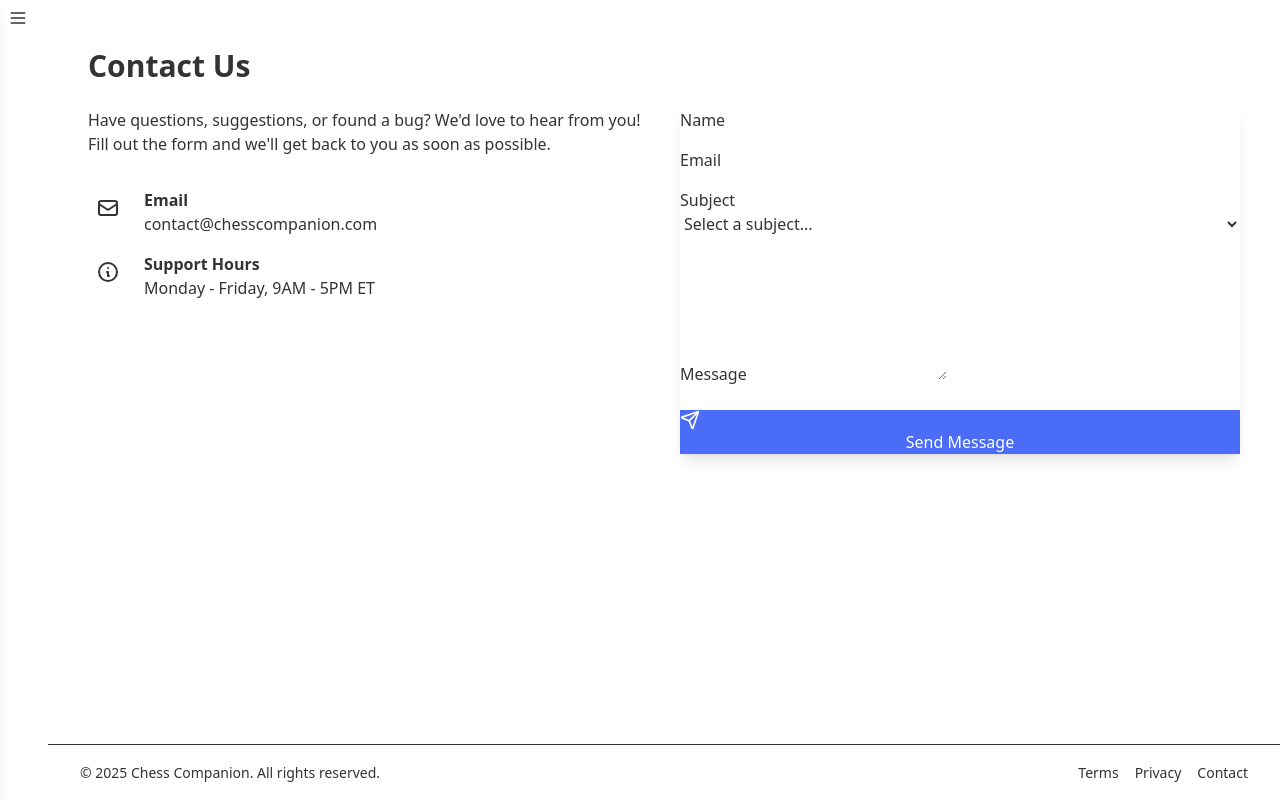
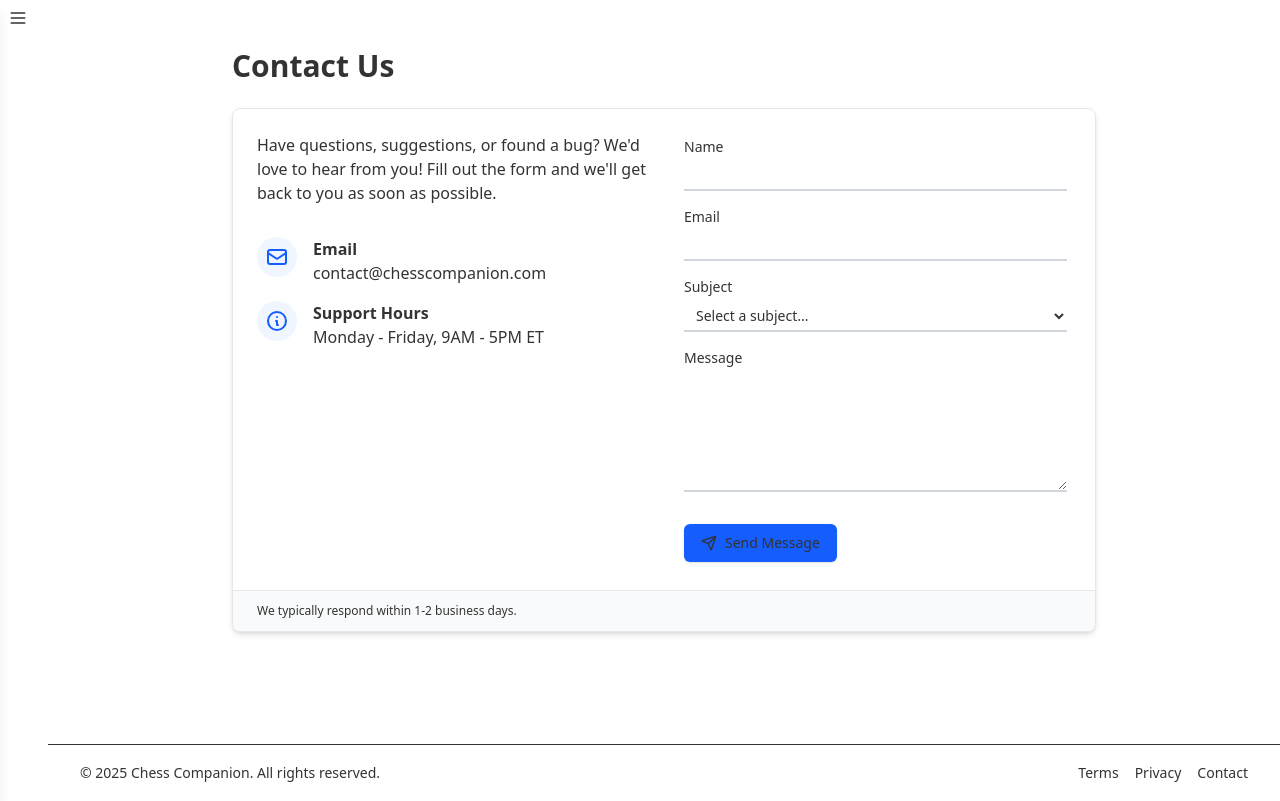
Before and after one commit to KalyanAbbaraju/chess-rating, a Next.js app: page /contact in a window 1280 px wide. Built offline with nearby package versions, Linux system fonts and the light colour scheme.

Commit message:
Linter fixes

```diff
--- a/src/app/contact/page.tsx
+++ b/src/app/contact/page.tsx
@@ -13,7 +13,7 @@
 
   const [isSubmitting, setIsSubmitting] = useState(false);
   const [isSubmitted, setIsSubmitted] = useState(false);
-  const [error, setError] = useState('');
+  // const [error, setError] = useState('');
 
   const handleChange = (e: React.ChangeEvent<HTMLInputElement | HTMLTextAreaElement | HTMLSelectElement>) => {
     setFormState({
@@ -25,7 +25,7 @@
   const handleSubmit = async (e: React.FormEvent) => {
     e.preventDefault();
     setIsSubmitting(true);
-    setError('');
+    // setError('');
 
     // Simulate API call
     setTimeout(() => {
@@ -47,18 +47,20 @@
   };
 
   return (
-    <div className="container mx-auto py-6 px-4">
+    <div className="container mx-auto py-6 px-4 max-w-4xl">
       <h1 className="text-3xl font-bold mb-6">Contact Us</h1>
 
+      <div className="bg-white rounded-lg shadow-md border border-gray-200 overflow-hidden">
+        <div className="p-6">
           <div className="grid grid-cols-1 md:grid-cols-2 gap-8">
             <div>
               <p className="mb-6 text-gray-700">
-            Have questions, suggestions, or found a bug? We'd love to hear from you! Fill out the form and we'll get back to you as soon as possible.
+                Have questions, suggestions, or found a bug? We&apos;d love to hear from you! Fill out the form and we&apos;ll get back to you as soon as possible.
               </p>
 
               <div className="space-y-4 mt-8">
                 <div className="flex items-start space-x-4">
-              <div className="bg-primary/10 p-2 rounded-full text-primary">
+                  <div className="bg-blue-50 p-2 rounded-full text-blue-600">
                     <svg xmlns="http://www.w3.org/2000/svg" className="h-6 w-6" fill="none" viewBox="0 0 24 24" stroke="currentColor">
                       <path strokeLinecap="round" strokeLinejoin="round" strokeWidth={2} d="M3 8l7.89 5.26a2 2 0 002.22 0L21 8M5 19h14a2 2 0 002-2V7a2 2 0 00-2-2H5a2 2 0 00-2 2v10a2 2 0 002 2z" />
                     </svg>
@@ -70,7 +72,7 @@
                 </div>
 
                 <div className="flex items-start space-x-4">
-              <div className="bg-primary/10 p-2 rounded-full text-primary">
+                  <div className="bg-blue-50 p-2 rounded-full text-blue-600">
                     <svg xmlns="http://www.w3.org/2000/svg" className="h-6 w-6" fill="none" viewBox="0 0 24 24" stroke="currentColor">
                       <path strokeLinecap="round" strokeLinejoin="round" strokeWidth={2} d="M13 16h-1v-4h-1m1-4h.01M21 12a9 9 0 11-18 0 9 9 0 0118 0z" />
                     </svg>
@@ -83,55 +85,54 @@
               </div>
             </div>
 
-        <div className="card bg-base-100 shadow-lg">
-          <div className="card-body">
+            <div className="bg-white p-1">
               {isSubmitted ? (
-              <div className="flex flex-col items-center justify-center py-8">
-                <div className="w-16 h-16 bg-success/20 rounded-full flex items-center justify-center mb-4">
-                  <Check className="h-8 w-8 text-success" />
+                <div className="flex flex-col items-center justify-center py-8 bg-blue-50 rounded-lg p-4">
+                  <div className="w-16 h-16 bg-green-100 rounded-full flex items-center justify-center mb-4">
+                    <Check className="h-8 w-8 text-green-600" />
                   </div>
                   <h3 className="text-xl font-semibold text-center">Message Sent!</h3>
                   <p className="text-center text-gray-600 mt-2">
-                  Thank you for contacting us. We'll get back to you soon.
+                    Thank you for contacting us. We&apos;ll get back to you soon.
                   </p>
                 </div>
               ) : (
-              <form onSubmit={handleSubmit}>
-                <div className="form-control mb-4">
-                  <label className="label">
-                    <span className="label-text">Name</span>
+                <form onSubmit={handleSubmit} className="space-y-4">
+                  <div>
+                    <label className="block text-sm font-medium text-gray-700 mb-1">
+                      Name
                     </label>
                     <input
                       type="text"
                       name="name"
-                    className="input input-bordered"
+                      className="block w-full px-2 py-1 border-0 border-b-2 border-gray-300 focus:border-b-2 focus:border-blue-500 focus:outline-none focus:ring-0 text-sm"
                       value={formState.name}
                       onChange={handleChange}
                       required
                     />
                   </div>
 
-                <div className="form-control mb-4">
-                  <label className="label">
-                    <span className="label-text">Email</span>
+                  <div>
+                    <label className="block text-sm font-medium text-gray-700 mb-1">
+                      Email
                     </label>
                     <input
                       type="email"
                       name="email"
-                    className="input input-bordered"
+                      className="block w-full px-2 py-1 border-0 border-b-2 border-gray-300 focus:border-b-2 focus:border-blue-500 focus:outline-none focus:ring-0 text-sm"
                       value={formState.email}
                       onChange={handleChange}
                       required
                     />
                   </div>
 
-                <div className="form-control mb-4">
-                  <label className="label">
-                    <span className="label-text">Subject</span>
+                  <div>
+                    <label className="block text-sm font-medium text-gray-700 mb-1">
+                      Subject
                     </label>
                     <select
                       name="subject"
-                    className="select select-bordered w-full"
+                      className="block w-full px-2 py-1 border-0 border-b-2 border-gray-300 focus:border-b-2 focus:border-blue-500 focus:outline-none focus:ring-0 text-sm bg-transparent"
                       value={formState.subject}
                       onChange={handleChange}
                       required
@@ -145,41 +146,49 @@
                     </select>
                   </div>
 
-                <div className="form-control mb-6">
-                  <label className="label">
-                    <span className="label-text">Message</span>
+                  <div>
+                    <label className="block text-sm font-medium text-gray-700 mb-1">
+                      Message
                     </label>
                     <textarea
                       name="message"
-                    className="textarea textarea-bordered h-32"
+                      className="block w-full px-2 py-1 border-0 border-b-2 border-gray-300 focus:border-b-2 focus:border-blue-500 focus:outline-none focus:ring-0 text-sm min-h-[120px]"
                       value={formState.message}
                       onChange={handleChange}
                       required
                     ></textarea>
                   </div>
 
-                {error && (
-                  <div className="alert alert-error mb-4">
-                    <svg xmlns="http://www.w3.org/2000/svg" className="h-6 w-6 shrink-0" fill="none" viewBox="0 0 24 24" stroke="currentColor">
-                      <path strokeLinecap="round" strokeLinejoin="round" strokeWidth="2" d="M10 14l2-2m0 0l2-2m-2 2l-2-2m2 2l2 2m7-2a9 9 0 11-18 0 9 9 0 0118 0z" />
-                    </svg>
-                    <span>{error}</span>
-                  </div>
-                )}
-
                   <button
                     type="submit"
-                  className={`btn btn-primary w-full ${isSubmitting ? 'loading' : ''}`}
                     disabled={isSubmitting}
+                    className="inline-flex items-center px-4 py-2 border border-transparent text-sm font-medium rounded-md shadow-sm text-white bg-blue-600 hover:bg-blue-700 focus:outline-none focus:ring-2 focus:ring-offset-2 focus:ring-blue-500 mt-4"
                   >
-                  {!isSubmitting && <Send className="h-5 w-5 mr-2" />}
-                  {isSubmitting ? 'Sending...' : 'Send Message'}
+                    {isSubmitting ? (
+                      <>
+                        <svg className="animate-spin -ml-1 mr-2 h-4 w-4 text-white" xmlns="http://www.w3.org/2000/svg" fill="none" viewBox="0 0 24 24">
+                          <circle className="opacity-25" cx="12" cy="12" r="10" stroke="currentColor" strokeWidth="4"></circle>
+                          <path className="opacity-75" fill="currentColor" d="M4 12a8 8 0 018-8V0C5.373 0 0 5.373 0 12h4zm2 5.291A7.962 7.962 0 014 12H0c0 3.042 1.135 5.824 3 7.938l3-2.647z"></path>
+                        </svg>
+                        Sending...
+                      </>
+                    ) : (
+                      <>
+                        <Send className="w-4 h-4 mr-2" />
+                        Send Message
+                      </>
+                    )}
                   </button>
                 </form>
               )}
             </div>
           </div>
         </div>
+
+        <div className="px-6 py-3 bg-gray-50 border-t border-gray-200 flex justify-between items-center text-xs text-gray-500">
+          <span>We typically respond within 1-2 business days.</span>
+        </div>
+      </div>
     </div>
   );
 }
--- a/src/app/page.tsx
+++ b/src/app/page.tsx
@@ -1,5 +1,4 @@
 import Link from 'next/link';
-import Image from 'next/image';
 
 export const metadata = {
   title: 'Chess Tools & Resources',
@@ -159,12 +158,12 @@
             <h2 className="text-2xl sm:text-3xl font-bold mb-4 sm:mb-6">About Our Chess Tools</h2>
             <p className="text-base-content/80 mb-6 text-sm sm:text-base">
               Our chess tools are designed to help players of all levels improve their game.
-              Whether you're a beginner looking to understand your rating or an experienced player
+              Whether you&apos;re a beginner looking to understand your rating or an experienced player
               analyzing your games, we have resources to support your chess journey.
             </p>
             <p className="text-base-content/80 text-sm sm:text-base">
               These tools use official USCF formulas and best practices to provide accurate
-              and helpful information. We're constantly working to add new features and improve
+              and helpful information. We&apos;re constantly working to add new features and improve
               existing ones based on user feedback.
             </p>
           </div>
```
Also changed, not shown: src/components/elo-estimator/EloEstimator.tsx (+4 -3 lines), src/components/fide-rating-estimator/FideRatingEstimator.tsx (+92 -8 lines). Lines whose indentation alone changed are shown as unchanged.
